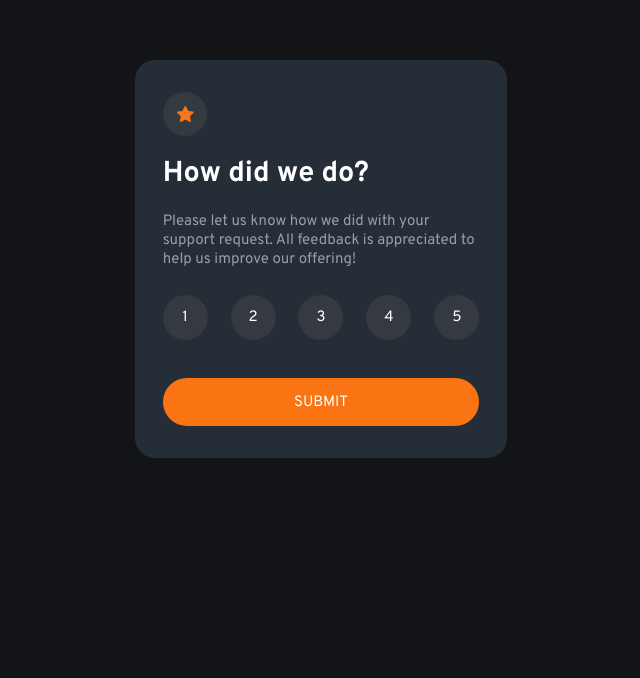
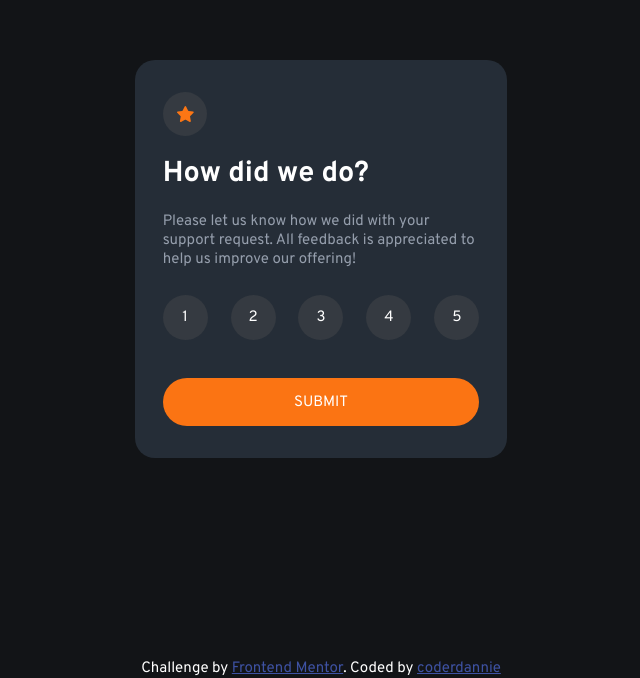
Before and after one commit to coderdannie/fem-interactive-rating-component, a plain HTML site: page index.html in a window 1280 px wide. Shown: the part 141-819 px from the top of the page, without its empty margins (319-959 px from the left). Drawn offline with Linux system fonts and the light colour scheme.

Commit message:
My third commit

```diff
--- a/index.html
+++ b/index.html
@@ -59,5 +59,19 @@
         </div>
       </div>
     </main>
+    <div class="attribution" style="text-align: center">
+      Challenge by
+      <a
+        style="color: hsl(228, 45%, 44%)"
+        href="https://www.frontendmentor.io?ref=challenge"
+        target="blank"
+        >Frontend Mentor</a
+      >. Coded by
+      <a
+        style="color: hsl(228, 45%, 44%)"
+        href="https://https://github.com/coderdannie"
+        >coderdannie</a
+      >
+    </div>
   </body>
 </html>
--- a/style.css
+++ b/style.css
@@ -158,3 +158,6 @@ body {
 .activeColor {
   background-color: hsl(217, 12%, 63%);
 }
+.attribution a {
+  color: var(--darkblue);
+}
```
